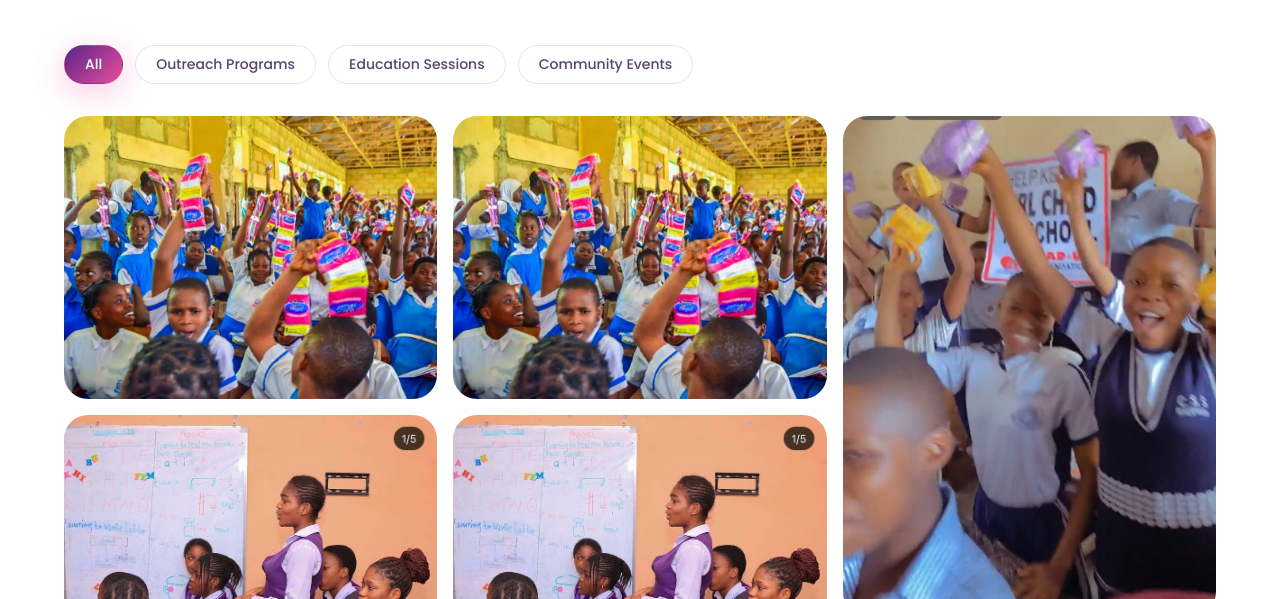
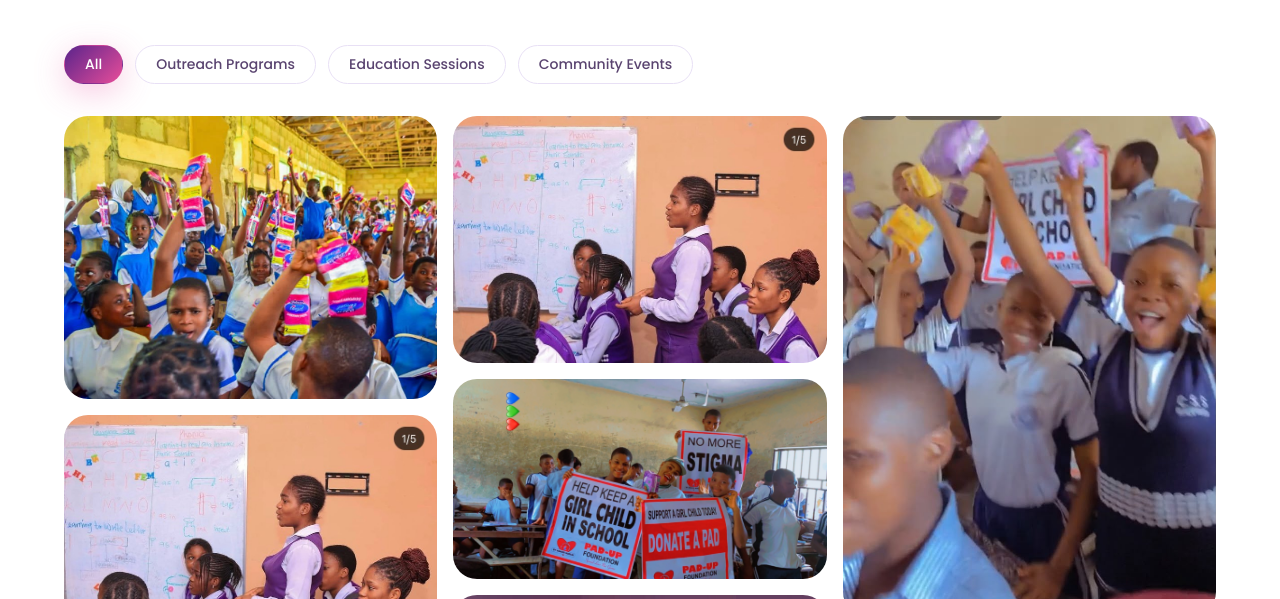
Before and after one commit to HenryMV9/Padupfoundation, a website built with Vite: page gallery.html in a window 1280 px wide. Shown: the part 696-1295 px from the top of the page. Built offline with nearby package versions, Linux system fonts and the light colour scheme.

Commit message:
Updated gallery.html

```diff
--- a/gallery.html
+++ b/gallery.html
@@ -96,10 +96,7 @@
         </div>
 
         <!-- Repeated with slight variety to fill out the masonry layout -->
-        <div class="masonry-item reveal" data-category="education" data-lightbox="images/hero/Padupfoundation-4.jpg" role="listitem" tabindex="0" aria-label="View: Education workshop">
-          <img src="images/hero/Padupfoundation-4.jpg" alt="Girls raising pads during education workshop" loading="lazy" />
-          <div class="masonry-item-overlay"><i class="fas fa-expand" aria-hidden="true"></i></div>
-        </div>
+
 
         <div class="masonry-item reveal" data-category="community" data-lightbox="images/hero/Padupfoundation-3.jpg" role="listitem" tabindex="0" aria-label="View: Community learning session">
           <img src="images/hero/Padupfoundation-3.jpg" alt="Students learning during community session" loading="lazy" />
```
